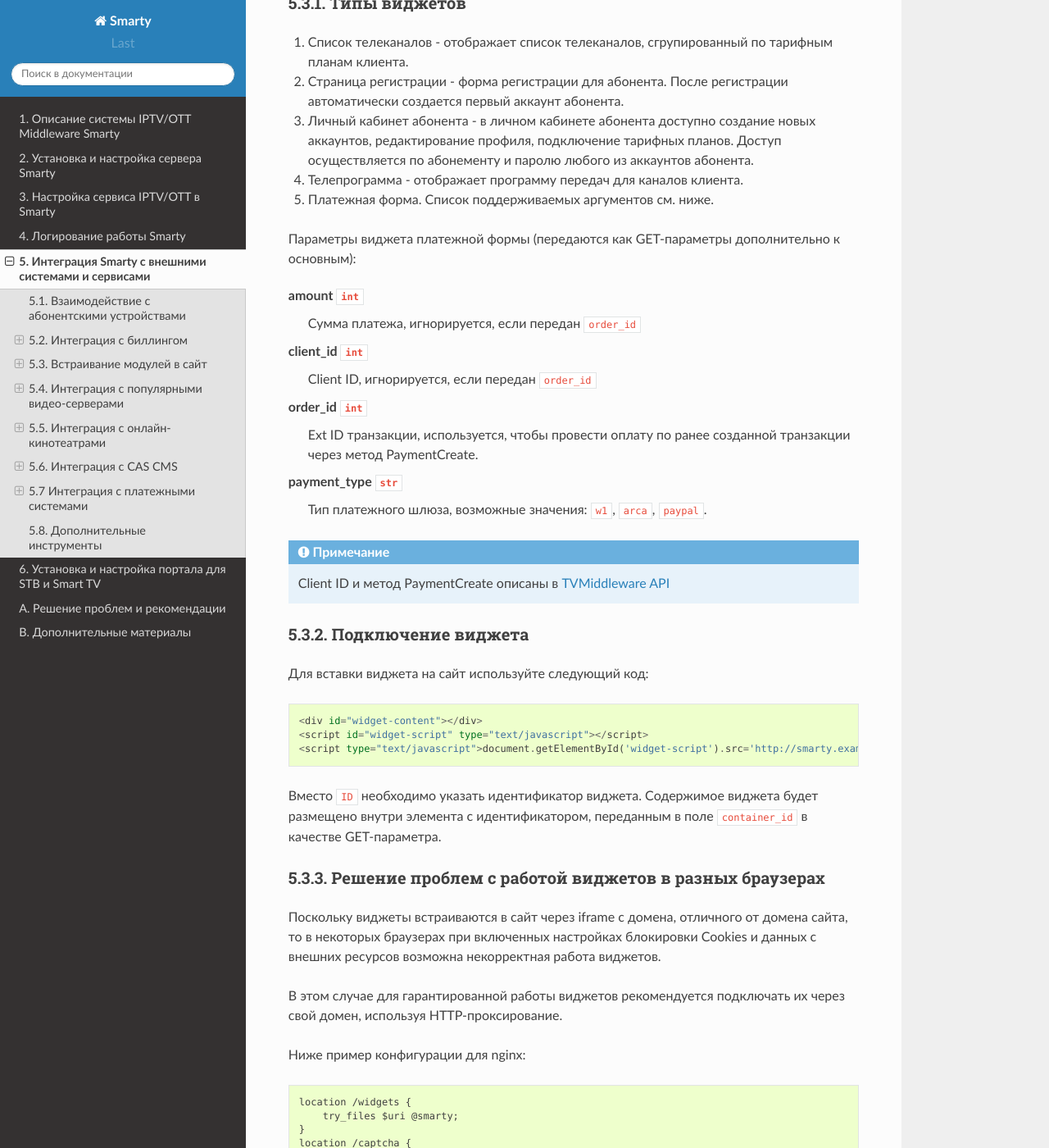
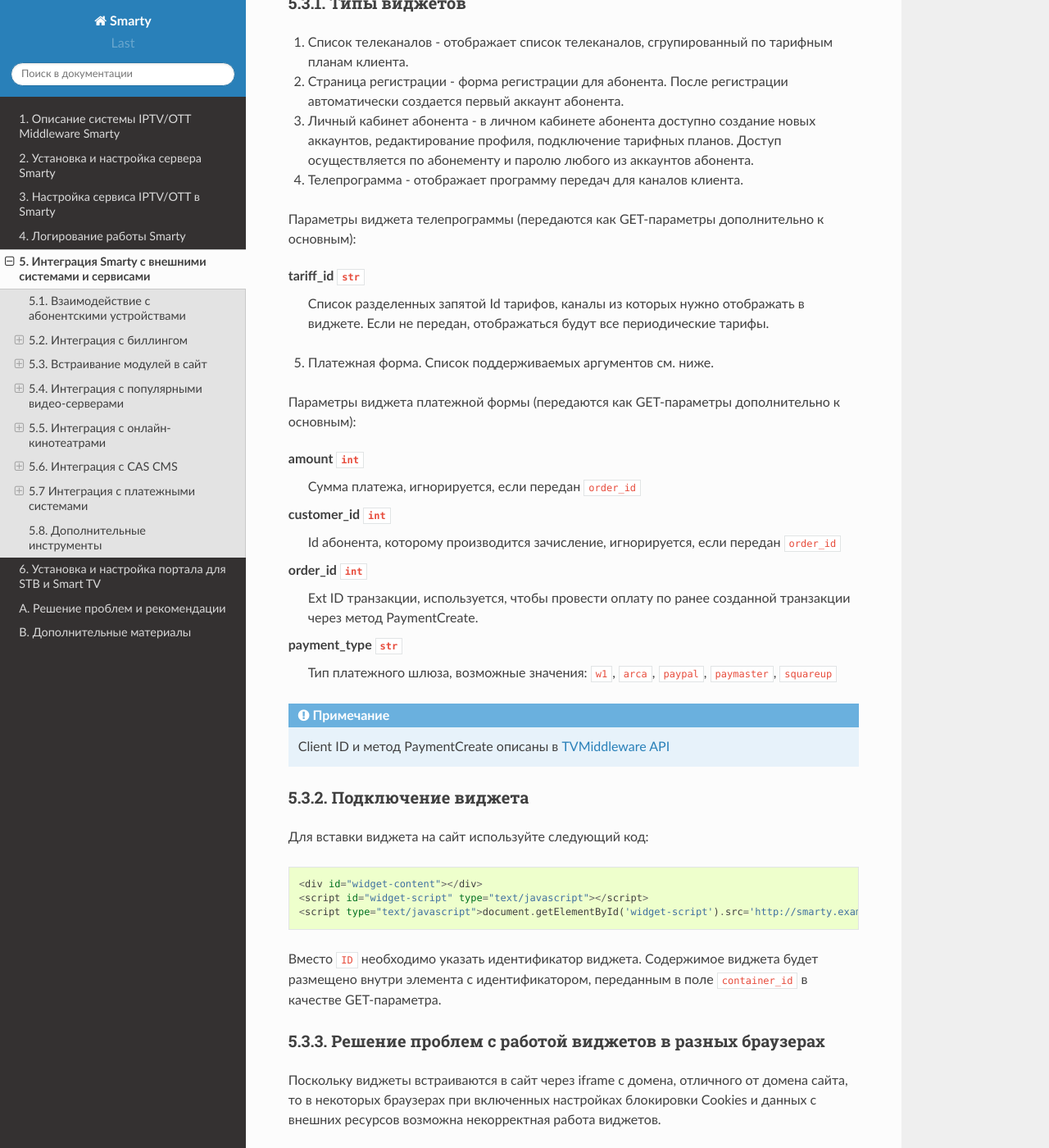
Before and after one commit to sergey-yakovlev/smarty-docs, a Sphinx documentation site: the page built from source/integration.rst, in a window 1280 px wide and 1400 px high, scrolled down 3536 px. Shown: the whole window at 82% size. Built offline with Sphinx 7.4.7 and the Read the Docs theme 2.0.0, drawn with Linux system fonts in a browser that asks for light colours.

Commit message:
Update integration.rst
Обновлена документация по параметрам виджетов

```diff
--- a/source/integration.rst
+++ b/source/integration.rst
@@ -116,6 +116,12 @@
 2. Страница регистрации - форма регистрации для абонента. После регистрации автоматически создается первый аккаунт абонента.
 3. Личный кабинет абонента - в личном кабинете абонента доступно создание новых аккаунтов, редактирование профиля, подключение тарифных планов. Доступ осуществляется по абонементу и паролю любого из аккаунтов абонента.
 4. Телепрограмма - отображает программу передач для каналов клиента.
+
+Параметры виджета телепрограммы (передаются как GET-параметры дополнительно к основным):
+
+tariff_id ``str``
+    Список разделенных запятой Id тарифов, каналы из которых нужно отображать в виджете. Если не передан, отображаться будут все периодические тарифы.
+
 5. Платежная форма. Список поддерживаемых аргументов см. ниже.
 
 Параметры виджета платежной формы (передаются как GET-параметры дополнительно к основным):
@@ -123,14 +129,14 @@
 amount ``int``
     Сумма платежа, игнорируется, если передан ``order_id``
 
-client_id ``int``
-    Client ID, игнорируется, если передан ``order_id``
+customer_id ``int``
+    Id абонента, которому производится зачисление, игнорируется, если передан ``order_id``
 
 order_id ``int``
     Ext ID транзакции, используется, чтобы провести оплату по ранее созданной транзакции через метод PaymentCreate.
 
 payment_type ``str``
-    Тип платежного шлюза, возможные значения: ``w1``, ``arca``, ``paypal``.
+    Тип платежного шлюза, возможные значения: ``w1``, ``arca``, ``paypal``, ``paymaster``, ``squareup``
 
 .. note::
 
```
